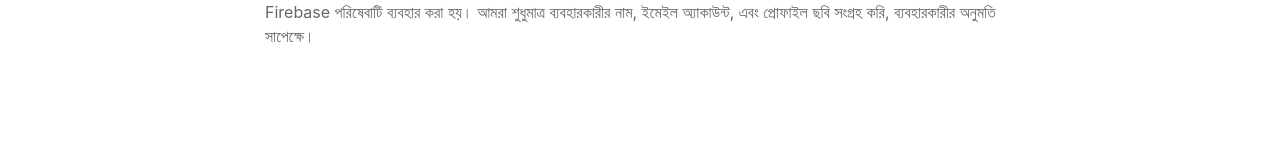
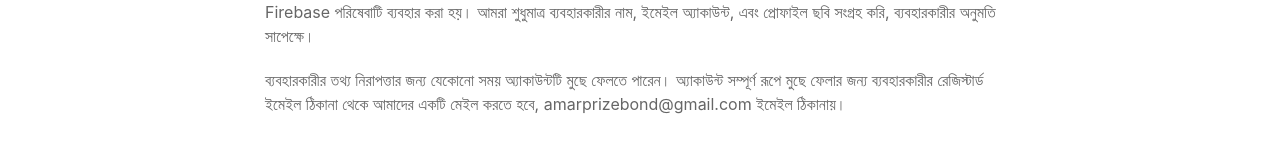
Before and after one commit to amarprizebond/react-frontend, a React (Create React App) app: page /page/goponiyota-niti in a window 1280 px wide. Shown: the part 340-506 px from the top of the page. Built offline with nearby package versions, Linux system fonts and the light colour scheme; no server answers.

Commit message:
privacy policy - account deletion

```diff
--- a/src/Components/PagePrivacyPolicy.js
+++ b/src/Components/PagePrivacyPolicy.js
@@ -36,6 +36,12 @@ function PagePrivacyPolicy(props) {
                             নাম, ইমেইল অ্যাকাউন্ট, এবং প্রোফাইল ছবি সংগ্রহ করি, ব্যবহারকারীর অনুমতি সাপেক্ষে।
                         </p>
 
+                        <p>
+                            ব্যবহারকারীর তথ্য নিরাপত্তার জন্য যেকোনো সময় অ্যাকাউন্টটি মুছে ফেলতে পারেন। অ্যাকাউন্ট সম্পূর্ণ রূপে মুছে
+                            ফেলার জন্য ব্যবহারকারীর রেজিস্টার্ড ইমেইল ঠিকানা থেকে আমাদের একটি মেইল করতে হবে, amarprizebond@gmail.com
+                            ইমেইল ঠিকানায়।
+                        </p>
+
                     </article>
 
                 </div>
```
